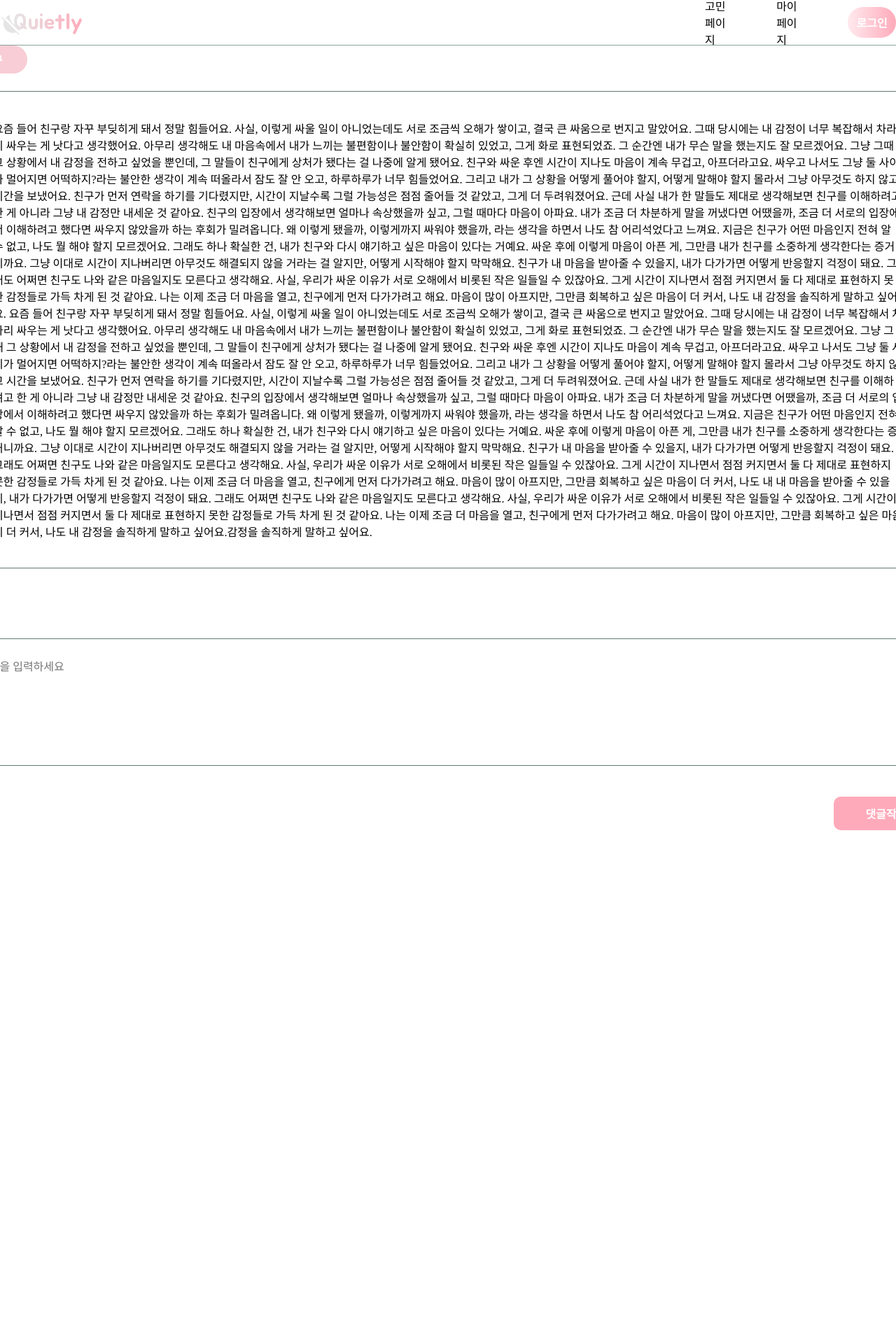
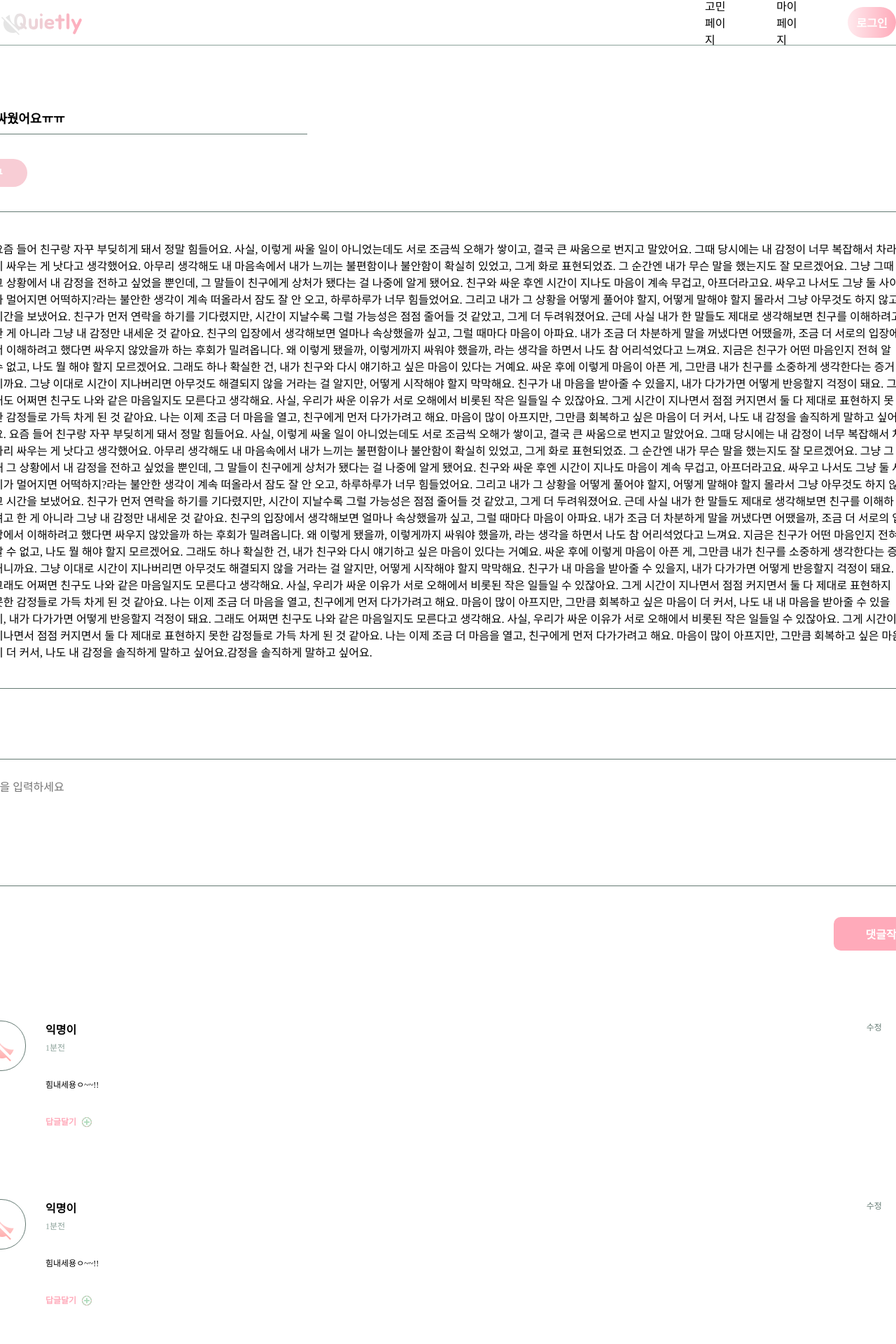
Before and after one commit to DSMQuietly/Quietly_FE, a React (Vite) app: page /postview in a window 1280 px wide. Shown: the top 1920 px of the page at 70% size. Before the commit the page ends 1186 px from the top, so only its background shows below. Built offline with nearby package versions, Linux system fonts and the light colour scheme; a web font is replaced by a local one.

Commit message:
FEAT :: PostView 퍼블리싱

```diff
--- /dev/null
+++ b/src/components/postview/Comment.tsx
@@ -0,0 +1,115 @@
+import styled from 'styled-components';
+import { theme } from '../../theme';
+import profileImg from '../../assets/profileImg.svg';
+import replyAdd from '../../assets/replyAdd.svg';
+
+export const Comment = () => {
+  return (
+    <AllContainer>
+      <ProfileContainer>
+        <Profile></Profile>
+        <CommentContainer>
+          <NameContainer>
+            <Name>익명이</Name>
+            <Time>1분전</Time>
+          </NameContainer>
+          <CommentContent>힘내세용ㅇ~~!!</CommentContent>
+          <ReplyContainer>
+            <Reply>답글달기</Reply>
+            <ReplyImg src={replyAdd} alt="reply" />
+          </ReplyContainer>
+        </CommentContainer>
+      </ProfileContainer>
+      <BtnContainer>
+        <EditBtn>수정</EditBtn>
+        <DelBtn>삭제</DelBtn>
+      </BtnContainer>
+    </AllContainer>
+  );
+};
+
+const ReplyImg = styled.img`
+  cursor: pointer;
+`;
+
+const AllContainer = styled.div`
+  display: flex;
+  justify-content: space-between;
+  width: 1350px;
+`;
+
+const ProfileContainer = styled.div`
+  display: flex;
+  gap: 28px;
+  align-items: start;
+  justify-content: start;
+`;
+
+const CommentContainer = styled.div`
+  display: flex;
+  flex-direction: column;
+  gap: 35px;
+  align-items: start;
+`;
+
+const NameContainer = styled.div`
+  display: flex;
+  flex-direction: column;
+  gap: 5px;
+  align-items: start;
+`;
+
+const BtnContainer = styled.div`
+  display: flex;
+  gap: 33px;
+`;
+
+const ReplyContainer = styled.div`
+  display: flex;
+  gap: 5px;
+`;
+
+const Profile = styled.div`
+  width: 70px;
+  height: 70px;
+  border-radius: 35px;
+  border: 1px solid ${theme.color.gray[2]};
+  background-image: url(${profileImg});
+  background-repeat: no-repeat;
+  background-position: center;
+`;
+
+const Name = styled.div`
+  font-size: 16px;
+  font-weight: 700;
+`;
+
+const Time = styled.div`
+  font-size: 12px;
+  font-weight: 400;
+  color: ${theme.color.gray[3]};
+`;
+
+const CommentContent = styled.div`
+  font-size: 12px;
+  font-weight: 400;
+`;
+
+const EditBtn = styled.div`
+  font-size: 12px;
+  font-weight: 500;
+  color: ${theme.color.gray[2]};
+`;
+
+const DelBtn = styled.div`
+  font-size: 12px;
+  font-weight: 500;
+  color: ${theme.color.gray[2]};
+`;
+
+const Reply = styled.div`
+  font-size: 12px;
+  font-weight: 700;
+  color: ${theme.color.main[3]};
+  cursor: pointer;
+`;
--- a/src/pages/PostView.tsx
+++ b/src/pages/PostView.tsx
@@ -4,6 +4,8 @@ import { PostContents } from '../components/postview/PostContents';
 import { Header } from '../components/public/Header';
 import { KeyWordBtn } from '../components/public/KeyWordBtn';
 import { PublicBtn } from '../components/public/PublicBtn';
+import { Comment } from '../components/postview/Comment';
+import { theme } from '../theme';
 
 export const PostView = () => {
   return (
@@ -12,6 +14,10 @@ export const PostView = () => {
         <Header />
         <PostContentsContainer>
           <ContentsContainer>
+            <TitleContainer>
+              <Title>친구랑 싸웠어요ㅠㅠ</Title>
+              <TitleLine />
+            </TitleContainer>
             <KeyWordBtn children="친구" />
             <PostContents
               children="요즘 들어 친구랑 자꾸 부딪히게 돼서 정말 힘들어요. 사실, 이렇게 싸울 일이 아니었는데도 서로 조금씩 오해가 쌓이고, 결국 큰 싸움으로 번지고 말았어요. 그때 당시에는 내 감정이 너무 복잡해서 차라리 싸우는 게 낫다고 생각했어요. 아무리 생각해도 내 마음속에서 내가 느끼는 불편함이나 불안함이 확실히 있었고, 그게 화로 표현되었죠. 그 순간엔 내가 무슨 말을 했는지도 잘 모르겠어요. 그냥 그때 그 상황에서 내 감정을 전하고 싶었을 뿐인데, 그 말들이 친구에게 상처가 됐다는 걸 나중에 알게 됐어요.
@@ -31,11 +37,28 @@ export const PostView = () => {
             <CommentContainer />
             <PublicBtn children="댓글작성" />
           </CommentContents>
+          <CommentAll>
+            <Comment />
+            <Comment />
+            <Comment />
+            <Comment />
+          </CommentAll>
         </PostContentsContainer>
       </>
     </>
   );
 };
+
+const Title = styled.div`
+  font-size: 18px;
+  font-weight: 700;
+`;
+
+const CommentAll = styled.div`
+  display: flex;
+  flex-direction: column;
+  gap: 100px;
+`;
 
 const CommentContents = styled.div`
   gap: 44px;
@@ -45,11 +68,12 @@ const CommentContents = styled.div`
 `;
 
 const ContentsContainer = styled.div`
+  margin-top: 90px;
   display: flex;
   flex-direction: column;
   align-items: start;
   justify-content: center;
-  gap: 25px;
+  gap: 35px;
 `;
 
 const PostContentsContainer = styled.div`
@@ -57,5 +81,20 @@ const PostContentsContainer = styled.div`
   flex-direction: column;
   justify-content: center;
   align-items: center;
+  margin-bottom: 90px;
   gap: 100px;
 `;
+
+const TitleLine = styled.line`
+  width: 500px;
+  height: 1px;
+  border: none;
+  background-color: ${theme.color.gray[2]};
+`;
+
+const TitleContainer = styled.div`
+  display: flex;
+  flex-direction: column;
+  gap: 10px;
+  align-items: start;
+`;
```
Also changed, not shown: src/assets/profileImg.svg (added), src/assets/replyAdd.svg (added).
